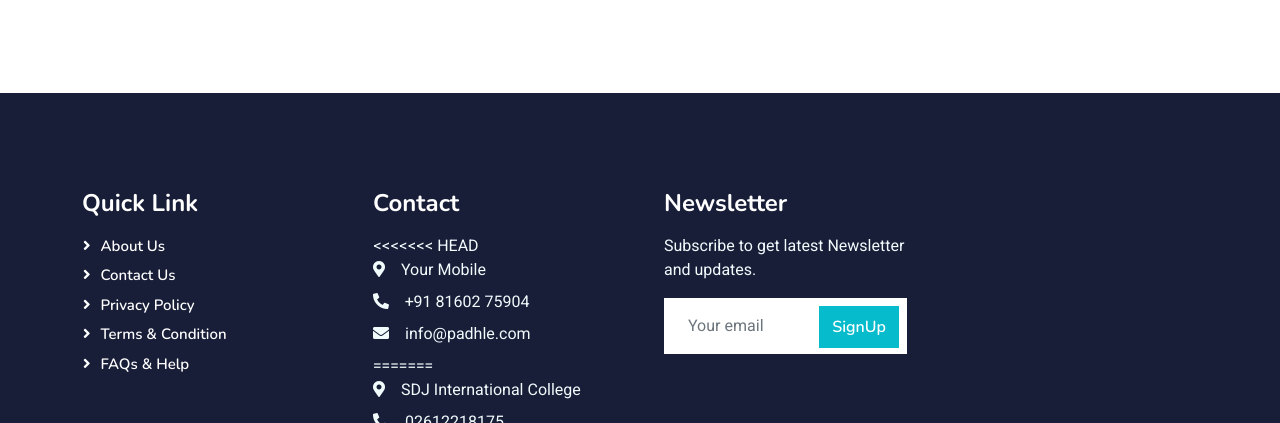
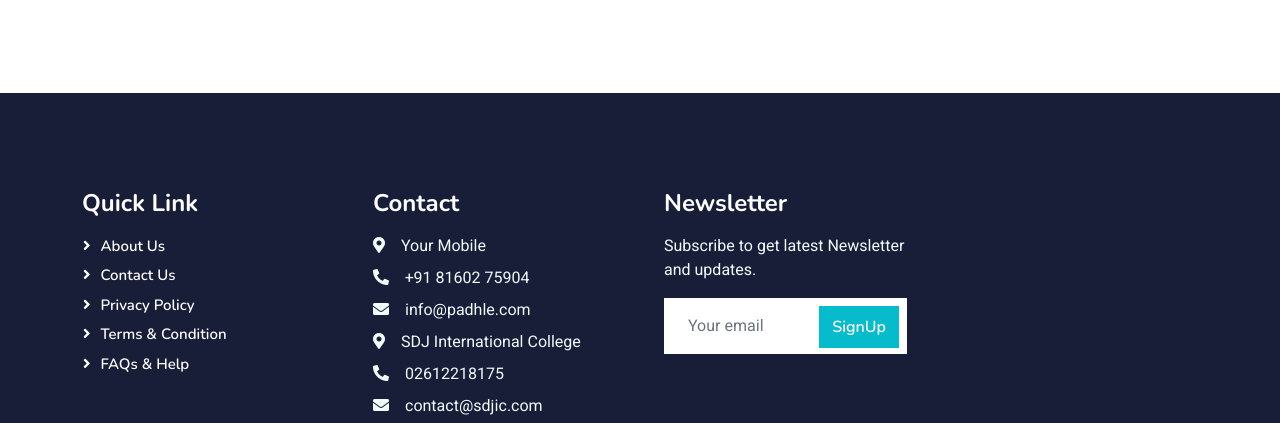
Before and after one commit to MayankGupta99/Elearning-SDJ-Project, a plain HTML site: page about.html in a window 1280 px wide. Shown: the part 1610-2033 px from the top of the page. Drawn offline with nearby package versions, Linux system fonts and the light colour scheme.

Commit message:
about us updated and conflicts resolved

```diff
--- a/about.html
+++ b/about.html
@@ -3,7 +3,7 @@
 
 <head>
     <meta charset="utf-8">
-    <title>About Us</title>
+    <title>Padhle > About Us</title>
     <meta content="width=device-width, initial-scale=1.0" name="viewport">
     <meta content="" name="keywords">
     <meta content="" name="description">
@@ -296,15 +296,12 @@
                 </div>
                 <div class="col-lg-3 col-md-6">
                     <h4 class="text-white mb-3">Contact</h4>
-<<<<<<< HEAD
                     <p class="mb-2"><i class="fa fa-map-marker-alt me-3"></i>Your Mobile</p>
                     <p class="mb-2"><i class="fa fa-phone-alt me-3"></i>+91 81602 75904</p>
                     <p class="mb-2"><i class="fa fa-envelope me-3"></i>info@padhle.com</p>
-=======
                     <p class="mb-2"><i class="fa fa-map-marker-alt me-3"></i>SDJ International College</p>
                     <p class="mb-2"><i class="fa fa-phone-alt me-3"></i>02612218175</p>
                     <p class="mb-2"><i class="fa fa-envelope me-3"></i>contact@sdjic.com</p>
->>>>>>> 936ed84b712d95051ce990c1f70f6ab42106b567
                     <div class="d-flex pt-2">
                         <a class="btn btn-outline-light btn-social" href="http://www.sdjic.org/"><i class="fab fa-twitter"></i></a>
                         <a class="btn btn-outline-light btn-social" href="https://www.facebook.com/SDJInternational/"><i class="fab fa-facebook-f"></i></a>
```
